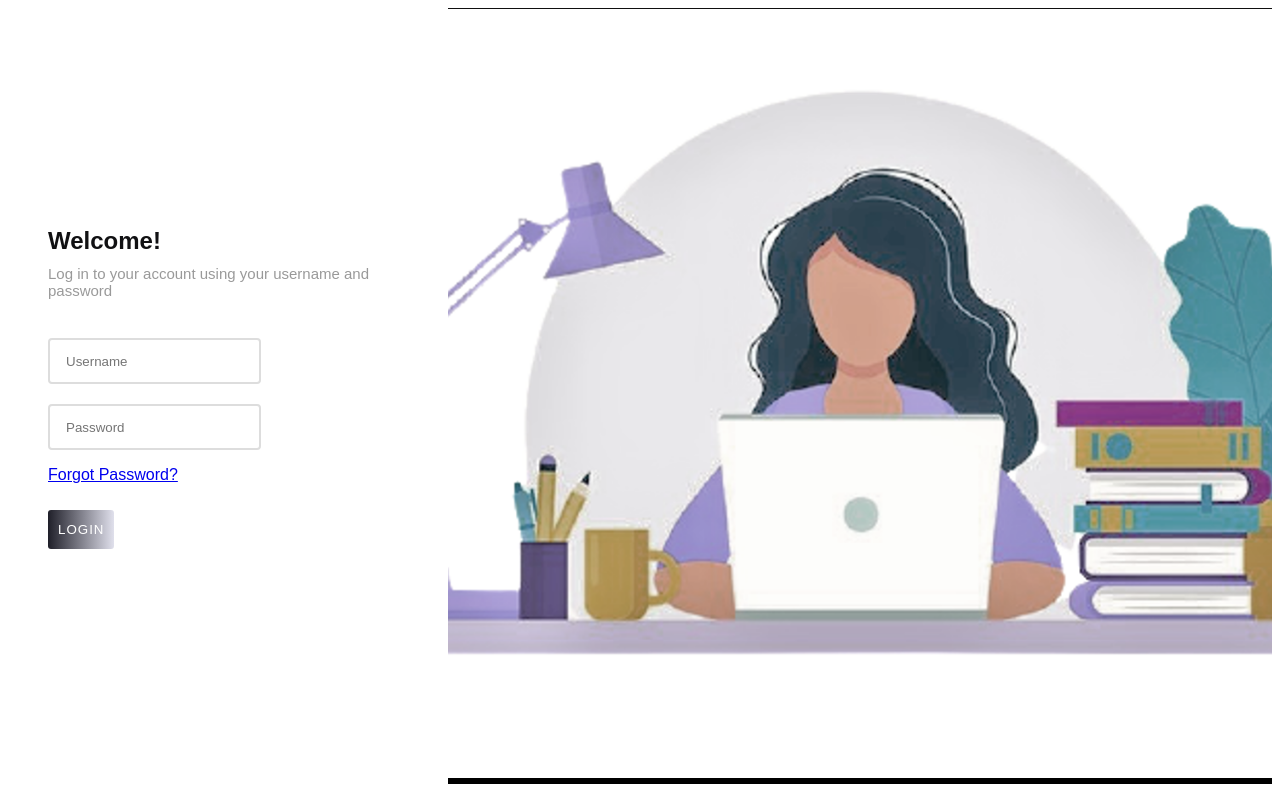
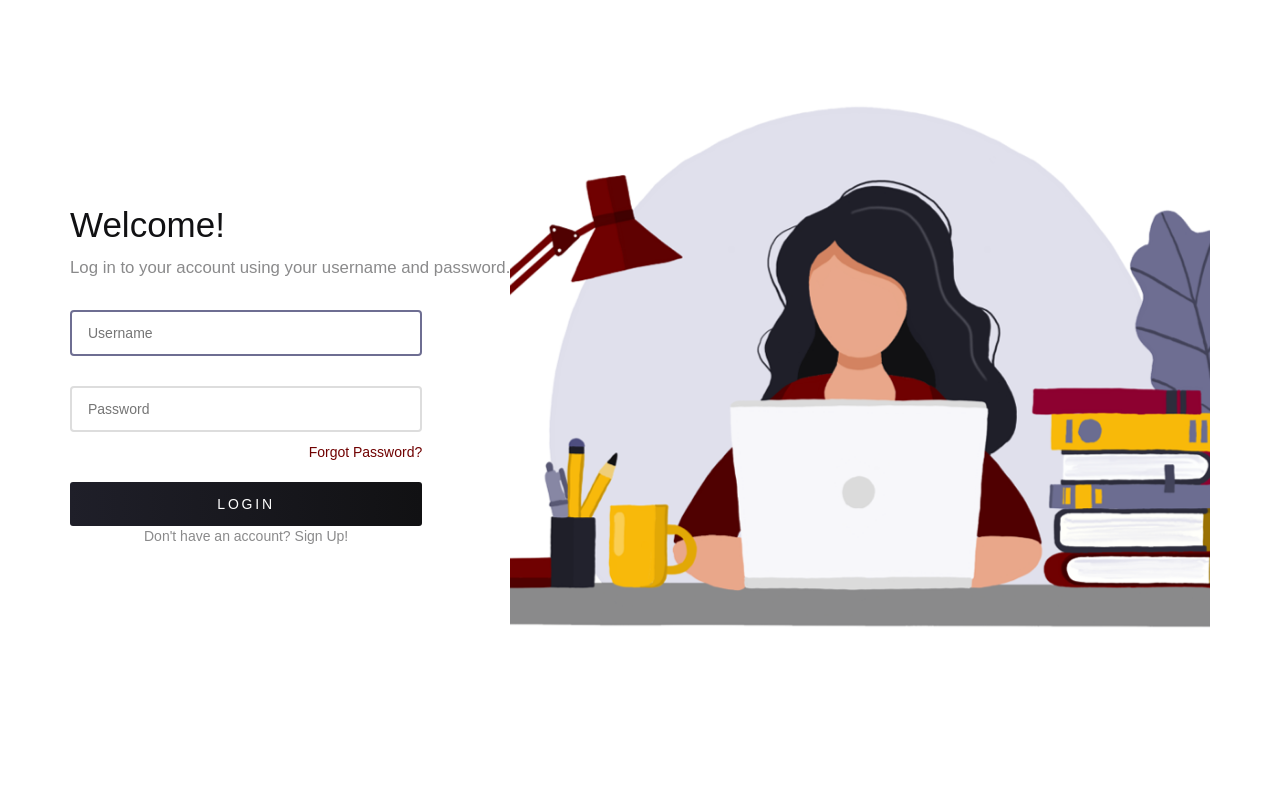
Before and after one commit to haseefathi/UniConnect, a Django app: page /user/login/ in a window 1280 px wide. Run offline with Django 3.2, Linux system fonts and the light colour scheme; some libraries are stand-ins or nearby versions.

Commit message:
added final login image

```diff
--- a/src/pages/static/css/login-style.css
+++ b/src/pages/static/css/login-style.css
@@ -24,7 +24,7 @@
     flex: 1;
     background-color: black;
     transition: 1s;
-    background-image: url("/static/images/login-img.png");
+    background-image: url("/static/images/login-image.png");
     background-size: cover;
     background-repeat: no-repeat;
     background-position: center;
@@ -33,13 +33,15 @@
 .header>h2 {
     margin: 0;
     color: #111113;
+    font-size: 2.5em;
 }
 
 .header>h4 {
     margin-top: 10px;
     font-weight: normal;
-    font-size: 15px;
-    color: rgba(0, 0, 0, .4);
+    font-size: 1.20em;
+    line-height: 1.5em;
+    color: #8A8A8B;
 }
 
 .form {
@@ -48,13 +50,22 @@
     flex-direction: column;
 }
 
-.form>p {
+#forgot-pwd {
+    font-size: 14px;
     text-align: right;
 }
 
-.form>p>a {
-    color: #000;
+#forgot-pwd a {
+    color: #700101;
+}
+
+#sign-up {
     font-size: 14px;
+    text-align: center;
+}
+
+#sign-up a {
+    color: #8A8A8B;
 }
 
 .form-field {
@@ -62,27 +73,72 @@
     padding: 0 16px;
     border: 2px solid #ddd;
     border-radius: 4px;
-    font-family: 'Rubik', sans-serif;
     outline: 0;
     transition: .2s;
     margin-top: 20px;
+    width: 100%;
+    font-size: 1em;
 }
 
 .form-field:focus {
-    border-color: #0f7ef1;
+    border-color: #6E6E92;
 }
 
 #login-button {
     padding: 12px 10px;
     border: 0;
-    background: linear-gradient(to right, #1F1F29 0%, #E0E0EC 100%);
+    background: linear-gradient(to right, #1F1F29 0%, #111113 100%);
     border-radius: 3px;
     margin-top: 10px;
     color: #fff;
-    letter-spacing: 1px;
+    width: 100%;
+    letter-spacing: .2em;
+    font-size: 1em;
 }
 
-.animation {
+#login-button:hover {
+    cursor: pointer;
+    background: linear-gradient(to right, #6E6E92 0%, #6E6E92 100%);
+}
+
+ul.errorlist {
+    list-style-type: none;
+    margin: 0;
+    padding: 0;
+}
+
+.errorlist li {
+    padding: 10px;
+    font-family: Arial, Arial, Helvetica, sans-serif;
+    color: #700101;
+    background: #ecb8b8;
+    border: solid #700101 1px;
+    width: 100%;
+}
+
+#id_username,
+#id_password {
+    height: 46px;
+    padding: 0 16px;
+    border: 2px solid #ddd;
+    border-radius: 4px;
+    outline: 0;
+    transition: .2s;
+    width: 100%;
+    font-size: 1em;
+}
+
+#id_username:focus,
+#id_password:focus {
+    border-color: #6E6E92;
+}
+
+label {
+    display: none;
+}
+
+
+/* .animation {
     animation-name: move;
     animation-duration: .4s;
     animation-fill-mode: both;
@@ -113,6 +169,10 @@
     animation-delay: 2.5s;
 }
 
+.a7 {
+    animation-delay: 2.6s;
+}
+
 @keyframes move {
     0% {
         opacity: 0;
@@ -136,4 +196,4 @@
         padding: 20px 40px;
         width: 440px;
     }
-}
+} */
--- a/src/pages/templates/registration/login.html
+++ b/src/pages/templates/registration/login.html
@@ -1,6 +1,7 @@
 {% load widget_tweaks %} {% load static %}
 
 <head>
+    <link rel="stylesheet" href="https://maxcdn.bootstrapcdn.com/bootstrap/3.3.7/css/bootstrap.min.css" integrity="sha384-BVYiiSIFeK1dGmJRAkycuHAHRg32OmUcww7on3RYdg4Va+PmSTsz/K68vbdEjh4u" crossorigin="anonymous">
     <!-- Font Awesome JS -->
     <script src="https://kit.fontawesome.com/b99e675b6e.js"></script>
     <!-- jQuery -->
@@ -13,14 +14,18 @@
     <div class="left">
         <div class="header">
             <h2 class="animation a1">Welcome!</h2>
-            <h4 class="animation a2">Log in to your account using your username and password</h4>
+            <h4 class="animation a2">Log in to your account using your username and password.</h4>
         </div>
         <div class="form">
             <form method="post">
-                {% csrf_token %} {% render_field form.username placeholder='Username' class='form-field animation a3' %}
-                <br> {% render_field form.password placeholder='Password' class='form-field animation a4' %}
-                <p class="animation a5"><a href="#">Forgot Password?</a></p>
+                {% csrf_token %}
+
+                <!--{% render_field form.username placeholder='Username' class='form-field animation a3' %}
+                <br> {% render_field form.password placeholder='Password' class='form-field animation a4' %} -->
+                {{ form.as_p }}
+                <p class="animation a5" id="forgot-pwd"><a href="#">Forgot Password?</a></p>
                 <button id="login-button" class="animation a6" type="submit">LOGIN</button>
+                <p class="animation a7" id="sign-up"><a href="/user/signup">Don't have an account? Sign Up!</a></p>
             </form>
         </div>
     </div>
```
Also changed, not shown: src/db.sqlite3, src/pages/static/images/login-image.png, src/pages/static/images/login-img.png (deleted).
